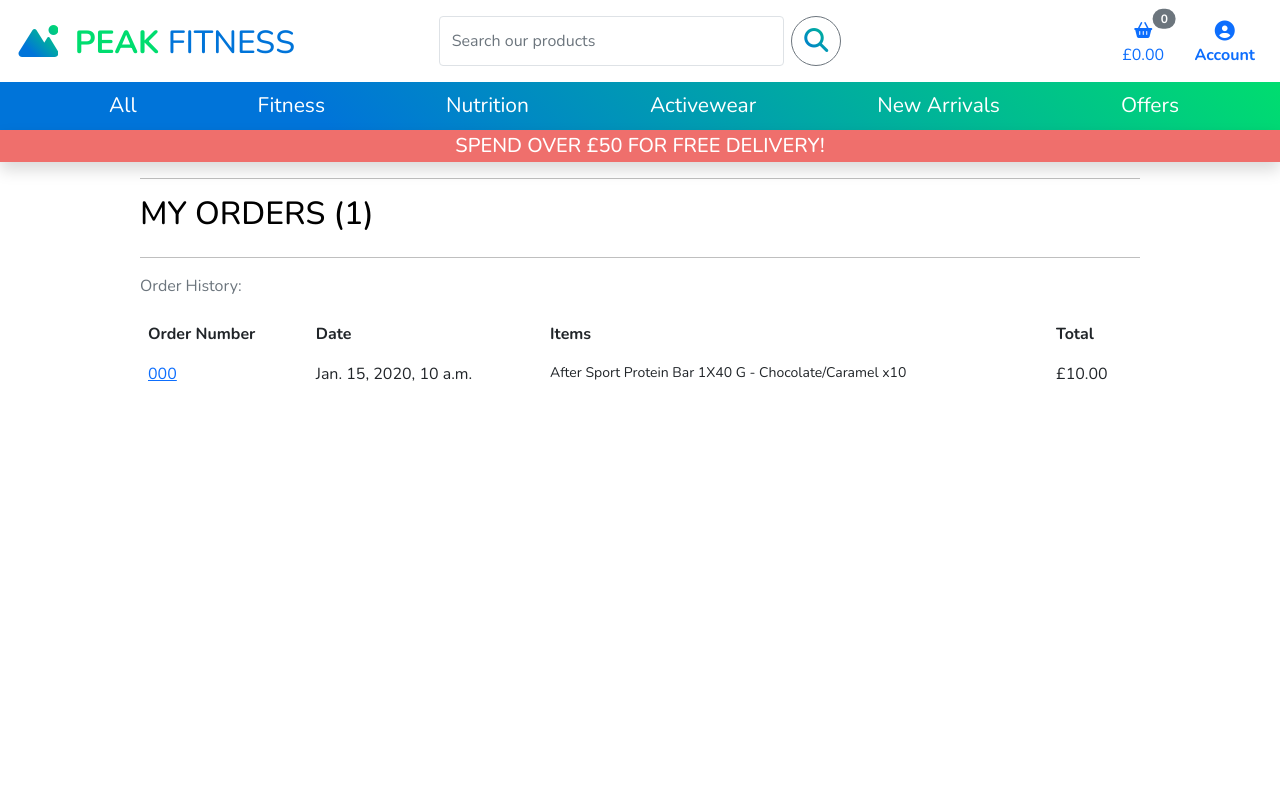
After one commit to Code-Institute-Submissions/dybacz-ci-project-5_NovResub, a Django app: page /profile/my_orders/order_history in a window 1280 px wide. The commit adds this page. Run offline with Django 3.2, Linux system fonts and the light colour scheme; a user stored in the database is signed in; data comes from the database, SQL or seed files in the repository; tables that the repository leaves empty hold one stand-in row (values such as "Sample post"); some libraries are stand-ins or nearby versions.

Commit message:
Seperated Profile page and My orders, new view and urlfor order history

```diff
--- /dev/null
+++ b/profiles/templates/profiles/my_orders.html
@@ -0,0 +1,69 @@
+{% extends "base.html" %}
+{% load static %}
+
+{% block add_css %}
+<link rel="stylesheet" href="{% static 'profiles/css/profiles.css' %}">
+{% endblock %}
+
+{% block page_header %}
+    <div class="container header-container">
+        <div class="row">
+            <div class="col"></div>
+        </div>
+    </div>
+{% endblock %}
+
+{% block content%}
+    <div class="overlay"></div>
+    <div class="container">
+        <div class="row">
+            <div class="col">
+                <hr>
+                <h2 class="logo-font mb-4">My Orders ({{ orders|length }})</h2>
+                <hr>
+            </div>
+        </div>
+        <div class="row">
+            <div class="col-12">
+                <p class="text-muted">Order History:</p>
+                <div class="order-history table-responsive">
+                    <table class="table tablesm table-borderless">
+                        <thead>
+                            <tr>
+                                <th>Order Number</th>
+                                <th>Date</th>
+                                <th>Items</th>
+                                <th>Total</th>
+                            </tr>
+                        </thead>
+                        <tbody>
+                            {% for order in orders|dictsortreversed:"date" %}
+                            <tr>
+                                <td>
+                                    <a href="{% url 'order_history' order.order_number %}" title="{{ order.order_number }}">{{ order.order_number|truncatechars:12 }}</a>
+                                </td>
+                                <td>{{ order.date }}</td>
+                                <td>
+                                    <ul class="list-unstyled">
+                                        {% for item in order.lineitems.all %}
+                                        <li class="small">
+                                            {% if item.product.has_sizes %}Size {{ item.product.size|upper }}{% endif %}{{ item.product.name }} x{{ item.quantity }}
+                                        </li>
+                                        {% endfor %}
+                                    </ul>
+                                </td>
+                                <td>£{{ order.grand_total }}</td>
+                            </tr>
+                            {% endfor %}
+                        </tbody>
+                    </table>
+                </div>
+            </div>
+        </div>
+    </div>
+{% endblock %}
+
+{% block postload_js %}
+    {{ block.super }}
+    <script type="text/javascript" src="{% static 'profiles/js/countryfields.js' %}"></script>
+{% endblock %}
--- a/profiles/urls.py
+++ b/profiles/urls.py
@@ -3,7 +3,8 @@ from . import views
 
 urlpatterns = [
     path('', views.profile, name='profile'),
-    path('order_history/<order_number>',
+    path('my_orders/order_history', views.my_orders, name='my_orders'),
+    path('my_orders/order_history/<order_number>',
          views.order_history,
          name='order_history'),
 ]
--- a/profiles/views.py
+++ b/profiles/views.py
@@ -24,11 +24,25 @@ def profile(request):
                 form is valid')
     else:
         form = ProfileForm(instance=profile)
-    orders = profile.orders.all()
 
     template = 'profiles/profile.html'
     context = {
         'form': form,
+        'profile_page': True,
+    }
+
+    return render(request, template, context)
+
+
+@login_required
+def my_orders(request):
+    """Display User Order History"""
+    profile = get_object_or_404(UserProfile, user=request.user)
+
+    orders = profile.orders.all()
+
+    template = 'profiles/my_orders.html'
+    context = {
         'orders': orders,
         'profile_page': True,
     }
@@ -48,5 +62,6 @@ def order_history(request, order_number):
     context = {
         'order': order,
         'from_profile': True,
+        'order_history': True,
     }
     return render(request, template, context)
```
Also changed, not shown: profiles/templates/profiles/profile.html (+1 -36 lines).
